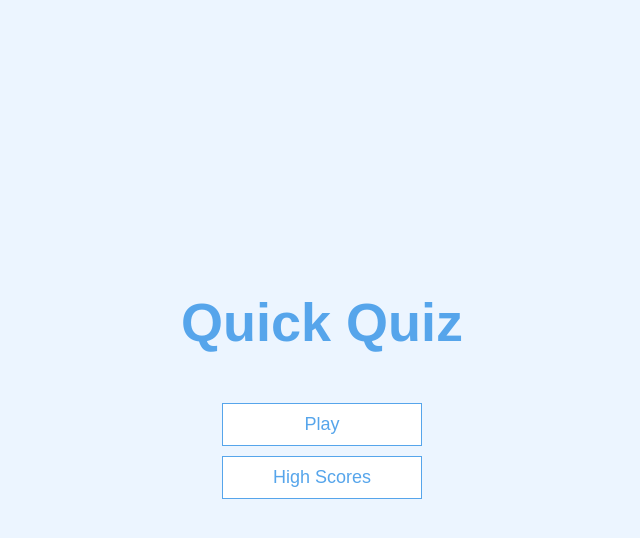
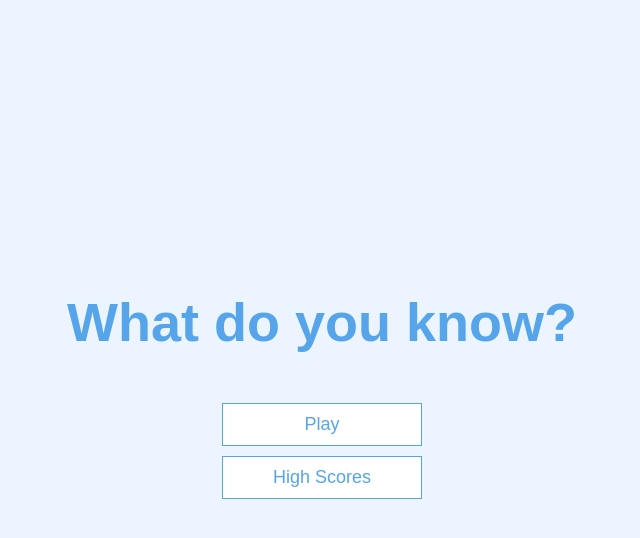
Before and after one commit to iamsirmike/icansolveit, a PHP site: page / in a window 1280 px wide. Shown: the top 538 px of the page, without its empty margins (318-958 px from the left). Run offline with PHP 8.4, Linux system fonts and the light colour scheme.

Commit message:
initial commit

```diff
--- a/index.php
+++ b/index.php
@@ -10,7 +10,7 @@
   <body>
     <div class="container">
       <div id="home" class="flex-center flex-column">
-        <h1>Quick Quiz</h1>
+        <h1>What do you know?</h1>
         <a class="btn" href="game.php">Play</a>
         <a class="btn" href="highscores.php">High Scores</a>
       </div>
```
